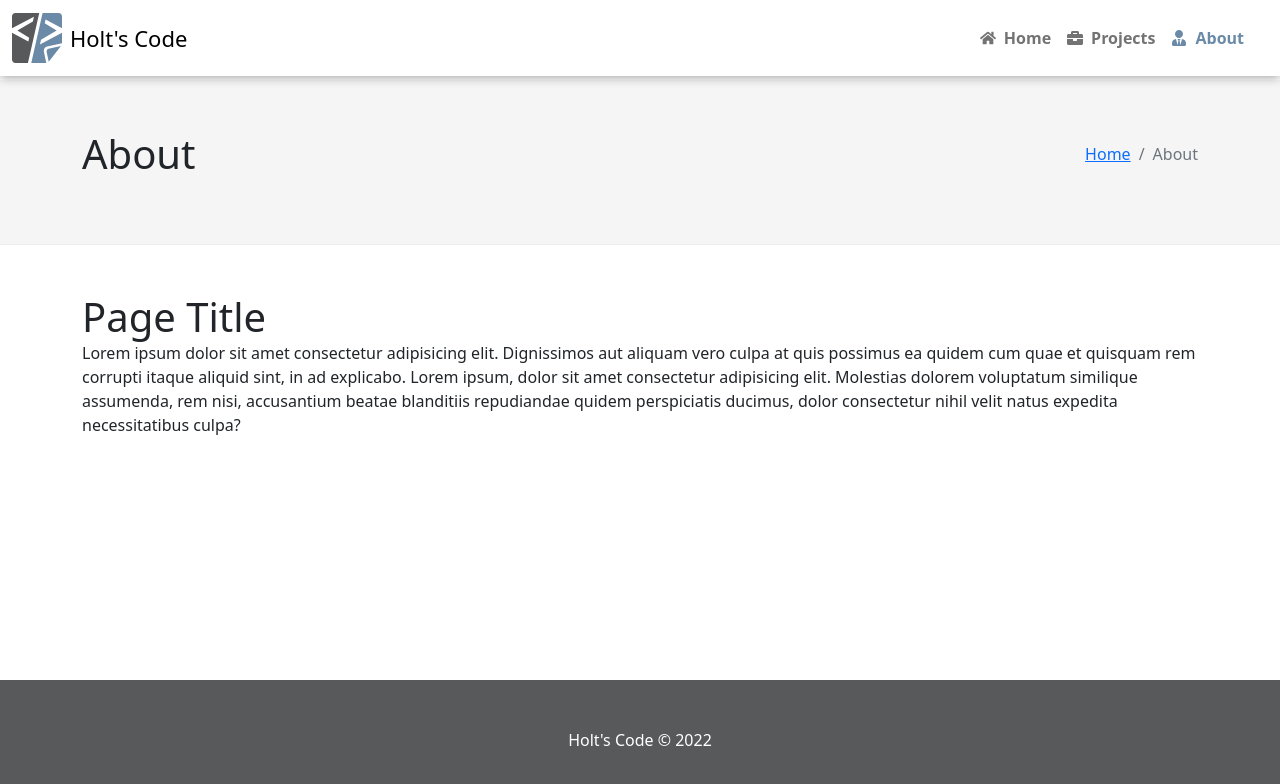
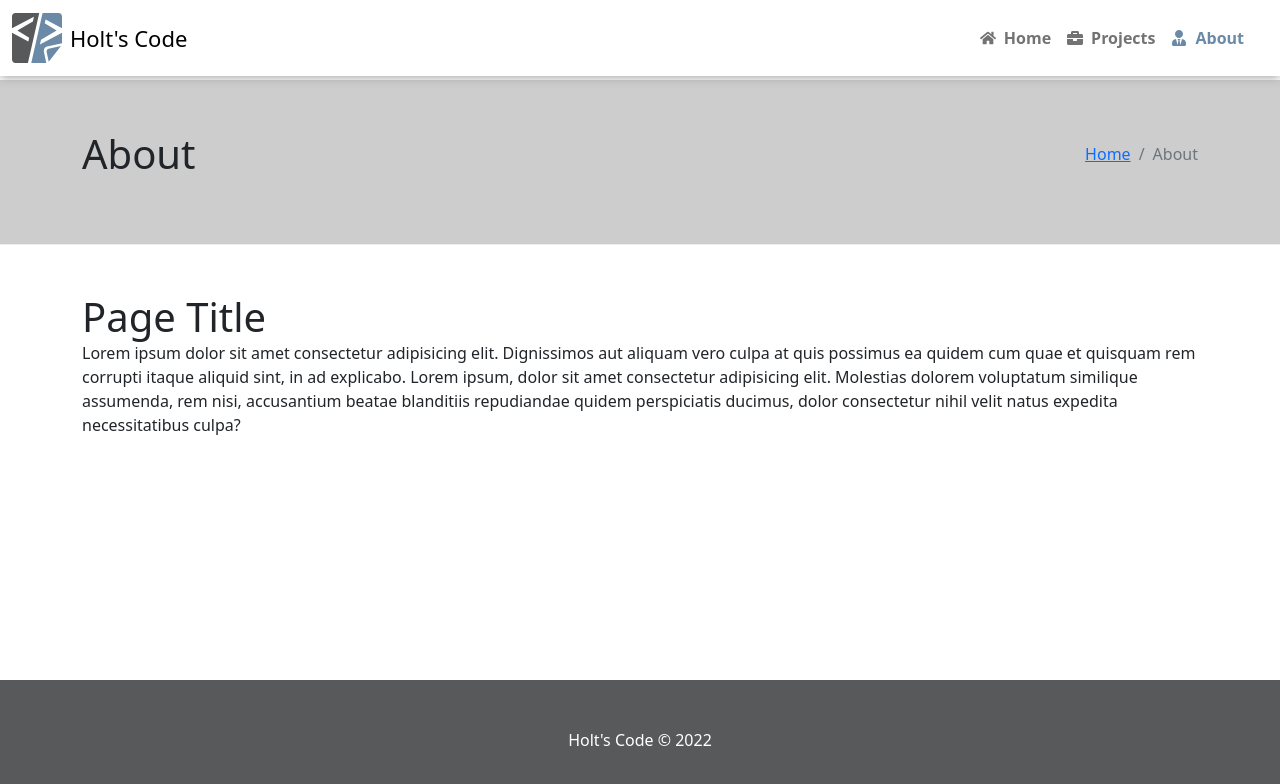
Before and after one commit to jholt33/holts-code, a React (Create React App) app: page /about in a window 1280 px wide. Shown: the top 784 px of the page. Built offline with nearby package versions, Linux system fonts and the light colour scheme.

Commit message:
Fix page title bg

```diff
--- a/src/components/PageTitle.scss
+++ b/src/components/PageTitle.scss
@@ -1,7 +1,7 @@
 #page-title {
     position: relative;
     padding: 50px 0;
-    background-color: #F5F5F5;
+    background-color: #cdcdcd;
     border-bottom: 1px solid #EEE;
 }
 
```
